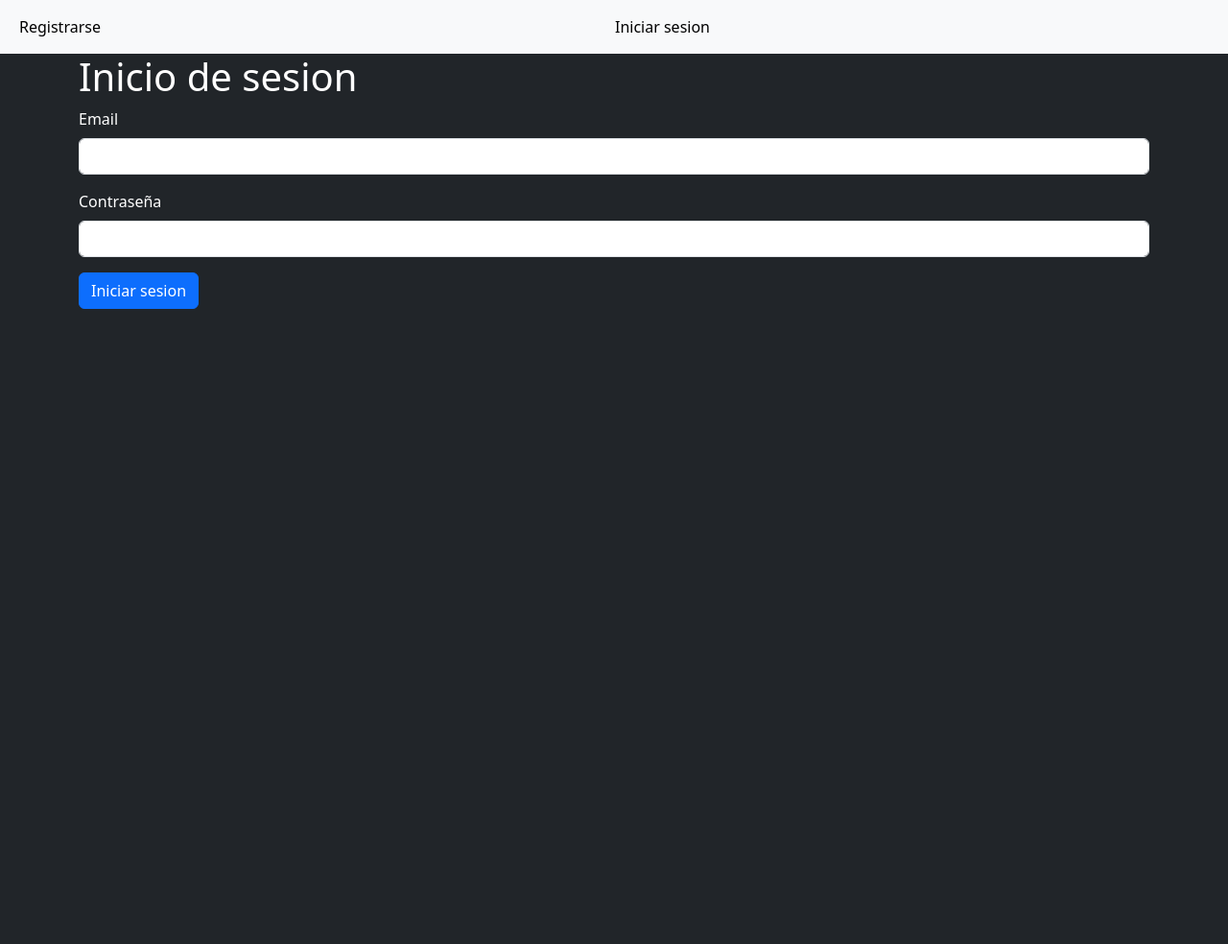
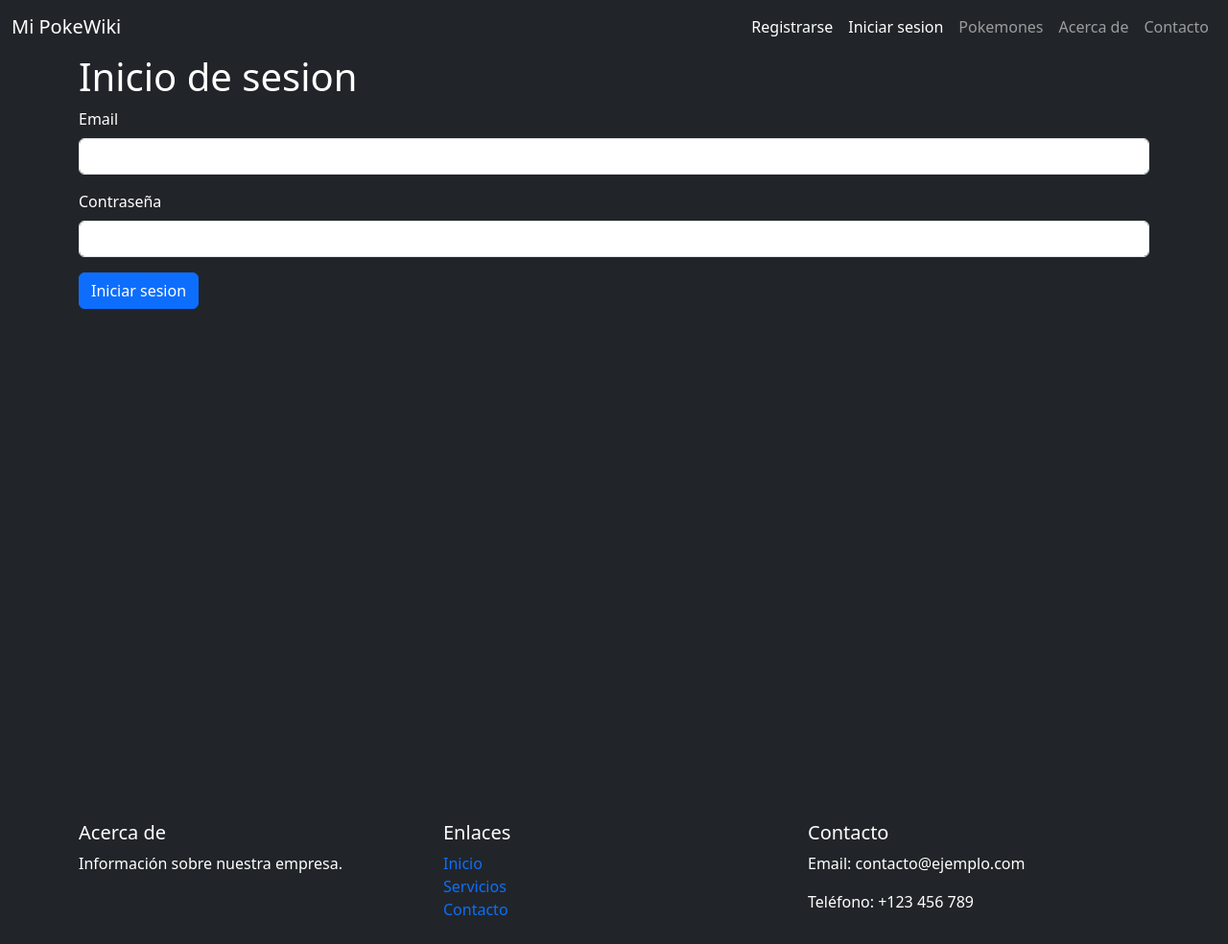
Before and after one commit to Diego-Ulpin12/ProyectoFinal_2024, a PHP site: page /login.php in a window 1280 px wide. Shown: the whole page at 96% size. Before the commit the page ends 322 px from the top, so only its background shows below. Run offline with PHP 8.4, Linux system fonts and the light colour scheme.

Commit message:
Nueva navbar y footer generales

```diff
--- /dev/null
+++ b/footer.php
@@ -0,0 +1,23 @@
+<footer class="bg-dark text-white py-2 mt-5 d-flex aling-bottom">
+        <div class="container">
+          <div class="row">
+            <div class="col-4">
+              <h5>Acerca de</h5>
+              <p>Información sobre nuestra empresa.</p>
+            </div>
+            <div class="col-4">
+              <h5>Enlaces</h5>
+              <ul class="list-unstyled">
+                <li><a href="#" class="text-decoration-none">Inicio</a></li>
+                <li><a href="#" class="text-decoration-none">Servicios</a></li>
+                <li><a href="#" class="text-decoration-none">Contacto</a></li>
+              </ul>
+            </div>
+            <div class="col-4">
+              <h5>Contacto</h5>
+              <p>Email: contacto@ejemplo.com</p>
+              <p>Teléfono: +123 456 789</p>
+            </div>
+          </div>
+        </div>
+    </footer>
--- a/header.php
+++ /dev/null
@@ -1,16 +0,0 @@
-<nav class="navbar navbar-expand-lg bg-body-tertiary">
-    <div class="container-fluid">
-        <div class="collapse navbar-collapse" id="navbarSupportedContent">
-            <ul class="navbar-nav me-auto mb-2 mb-lg-0">
-                <li class="nav-item">
-                    <a class="nav-link active" aria-current="page" href="registro.php">Registrarse</a>
-                </li>
-            </ul>
-            <ul class="navbar-nav me-auto mb-2 mb-lg-0">
-                <li class="nav-item">
-                    <a class="nav-link active" aria-current="page" href="login.php">Iniciar sesion</a>
-                </li>
-            </ul>
-        </div>
-    </div>
-</nav>
--- a/login.php
+++ b/login.php
@@ -11,7 +11,8 @@
     <link rel="stylesheet" href="css/bootstrap.css">
   </head>
   <body class="bg-dark text-white">
-    <?php require_once "header.php" ?>
+  <main class="vh-100">
+  <?php require_once "navbar.php" ?>
     <div class="container">
         <div class="row">
             <div class="col-12">
@@ -34,5 +35,7 @@
     </div>
 
     <script src="js/bootstrap.js"></script>
+  </main>
+  <?php require_once "footer.php"?>
   </body>
 </html>
--- /dev/null
+++ b/navbar.php
@@ -0,0 +1,31 @@
+<nav class="navbar navbar-expand-lg navbar-dark bg-dark">
+    <div class="container-fluid">
+      <a class="navbar-brand" href="#">Mi PokeWiki</a>
+      <button class="navbar-toggler" type="button" data-bs-toggle="collapse" data-bs-target="#navbarNav" aria-controls="navbarNav" aria-expanded="false" aria-label="Toggle navigation">
+        <span class="navbar-toggler-icon"></span>
+      </button>
+      <div class="collapse navbar-collapse" id="navbarNav">
+
+        <ul class="navbar-nav ms-auto">
+          <li class="nav-item">
+            <a class="nav-link active" aria-current="page" href="registro.php">Registrarse</a>
+          </li>
+          <li class="nav-item">
+            <a class="nav-link active" aria-current="page" href="login.php">Iniciar sesion</a>
+          </li>
+          <li class="nav-item">
+            <a class="nav-link" href="#">Pokemones</a>
+          </li>
+          <li class="nav-item">
+            <a class="nav-link" href="#">Acerca de</a>
+          </li>
+          <li class="nav-item">
+            <a class="nav-link" href="#">Contacto</a>
+          </li>
+        </ul>
+
+      </div>
+    </div>
+
+
+  </nav>
```
Also changed, not shown: index.php (+2 -55 lines), registro.php (+7 -2 lines).
